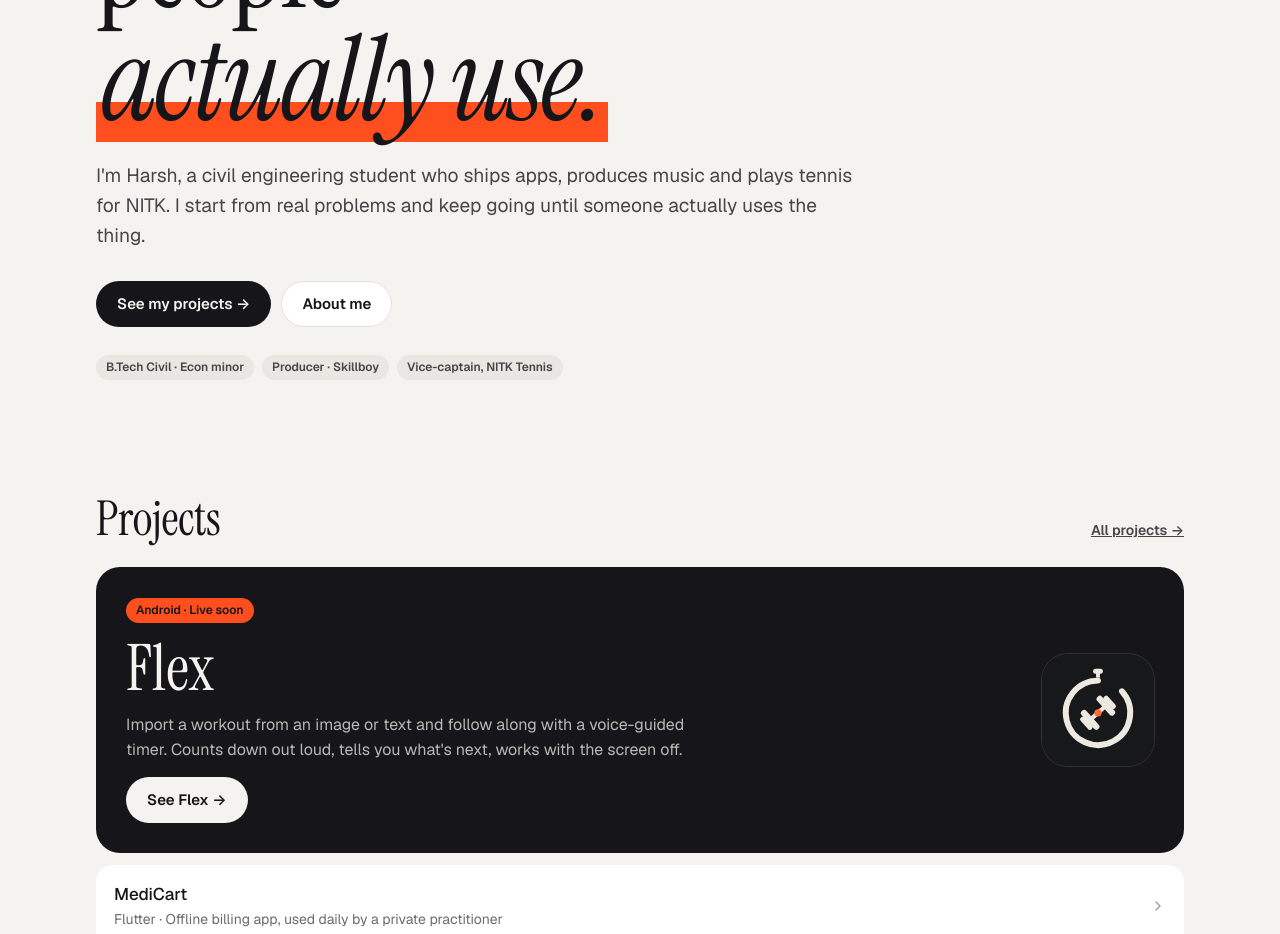
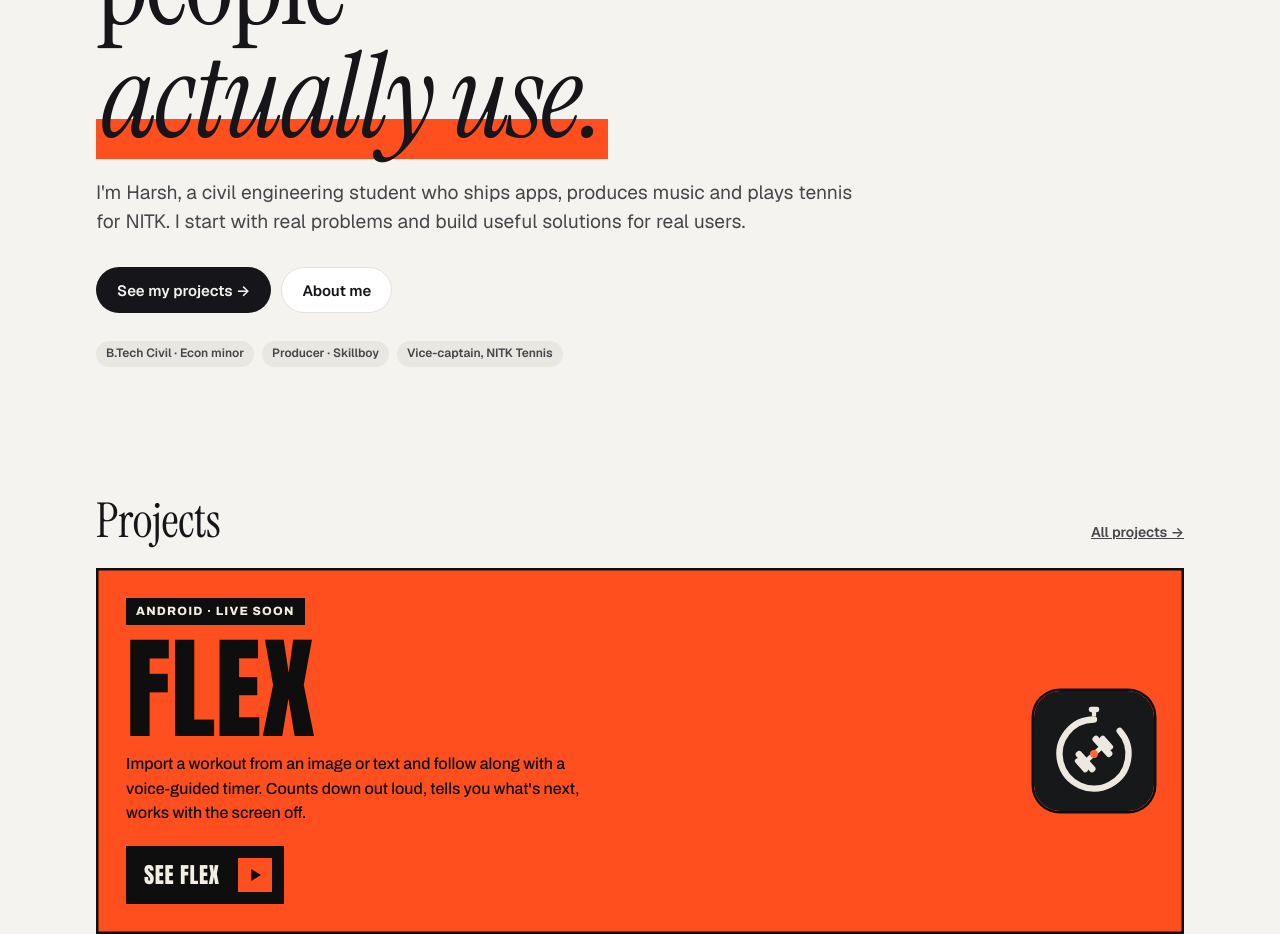
Before and after one commit to harshtalnikar/harshtalnikar.github.io, a plain HTML site: page index.html in a window 1280 px wide. Shown: the part 361-1295 px from the top of the page. Drawn offline with nearby package versions, Linux system fonts and the light colour scheme.

Commit message:
nav update
nav update

```diff
--- a/assets/style.css
+++ b/assets/style.css
@@ -31,6 +31,8 @@ a:focus-visible,button:focus-visible,summary:focus-visible{outline:2px solid var
 .seg a,.seg button{display:block;padding:7px 14px;border:0;border-radius:8px;background:transparent;font:500 14px/1.3 var(--sans);color:var(--ink-2);text-decoration:none;cursor:pointer}
 .seg a[aria-current="page"],.seg button[aria-pressed="true"]{background:#fff;color:var(--ink);font-weight:600;box-shadow:0 1px 2px rgba(0,0,0,.08)}
 @media (max-width:640px){.nav nav{width:100%}.seg{width:100%}.seg li{flex:1}.seg a{text-align:center;padding:8px 2px;font-size:13px}}
+.seg a[data-nav="flex"]{background:var(--p-orange);color:var(--p-ink);font:400 15px/1.3 var(--poster-display);letter-spacing:.05em;text-transform:uppercase}
+body[data-page="flex"] .seg a[data-nav="flex"]{font:400 15px/1.3 var(--poster-display);letter-spacing:.05em}
 
 /* ---------- shared bits ---------- */
 .eyebrow{display:flex;align-items:center;gap:10px;margin:0 0 18px;font-size:13px;font-weight:600;letter-spacing:.12em;text-transform:uppercase;color:var(--muted)}
@@ -63,11 +65,13 @@ a:focus-visible,button:focus-visible,summary:focus-visible{outline:2px solid var
 /* ---------- home ---------- */
 .hero{min-height:calc(100svh - 64px);display:flex;align-items:center;padding-block:48px}
 @media (max-width:640px){.hero{min-height:calc(100svh - 120px)}}
-.feature{display:flex;align-items:center;justify-content:space-between;gap:28px;padding:30px;border-radius:24px;background:var(--ink);color:var(--on-ink);text-decoration:none}
+.feature{display:flex;align-items:center;justify-content:space-between;gap:28px;padding:30px;border-radius:0;background:var(--p-orange);color:var(--p-ink);text-decoration:none;font-family:var(--poster-sans);box-shadow:inset 0 0 0 2.5px var(--p-ink)}
 .feature>div{min-width:0}
-.feature h3{font-family:var(--serif);font-size:clamp(2.6rem,6vw,4rem);line-height:1;margin:14px 0 12px}
-.feature p{color:var(--on-ink-muted);max-width:54ch}
-.feature .logo{width:112px;height:112px;border-radius:26px;box-shadow:0 0 0 1px rgba(244,243,239,.12)}
+.feature .tag.live{background:var(--p-ink);color:var(--p-bg);border-radius:0;font:800 12px/1.3 var(--poster-sans);letter-spacing:.1em;text-transform:uppercase;padding:6px 10px}
+.feature h3{font-family:var(--poster-display);font-weight:400;text-transform:uppercase;font-size:clamp(3.6rem,10vw,7rem);line-height:.86;margin:16px 0 14px}
+.feature p{color:var(--p-ink);font-weight:500;max-width:50ch}
+.feature .p-btn{display:inline-flex;margin-top:6px}
+.feature .logo{width:120px;height:120px;border-radius:26px;box-shadow:0 0 0 2.5px var(--p-ink)}
 @media (max-width:640px){.feature{flex-direction:column;align-items:flex-start;padding:22px}.feature .logo{width:72px;height:72px;order:-1}}
 .list{margin:12px 0 0;padding:0;list-style:none;background:var(--surface);border-radius:16px;overflow:hidden}
 .list li+li{border-top:1px solid var(--line)}
--- a/index.html
+++ b/index.html
@@ -27,7 +27,7 @@
   <div class="wrap hero"><div>
     <p class="eyebrow">NITK Surathkal · Engineering</p>
     <h1 class="display">I build things people <em>actually use.</em></h1>
-    <p class="lede">I'm Harsh, a civil engineering student who ships apps, produces music and plays tennis for NITK. I start from real problems and keep going until someone actually uses the thing.</p>
+    <p class="lede">I'm Harsh, a civil engineering student who ships apps, produces music and plays tennis for NITK. I start with real problems and build useful solutions for real users.</p>
     <div class="actions"><a class="btn primary" href="projects/">See my projects →</a><a class="btn ghost" href="about/">About me</a></div>
     <div class="tags"><span class="tag">B.Tech Civil · Econ minor</span><span class="tag">Producer · Skillboy</span><span class="tag">Vice-captain, NITK Tennis</span></div>
   </div></div>
@@ -39,7 +39,7 @@
         <span class="tag live">Android · Live soon</span>
         <h3>Flex</h3>
         <p>Import a workout from an image or text and follow along with a voice-guided timer. Counts down out loud, tells you what's next, works with the screen off.</p>
-        <span class="btn cream">See Flex →</span>
+        <span class="p-btn"><span>See Flex</span><i><svg width="18" height="18" viewBox="0 0 24 24" fill="currentColor" aria-hidden="true"><path d="M7 4l13 8-13 8z"/></svg></i></span>
       </div>
       <svg class="logo" aria-hidden="true"><use href="#logo2b"/></svg>
     </a>
```
